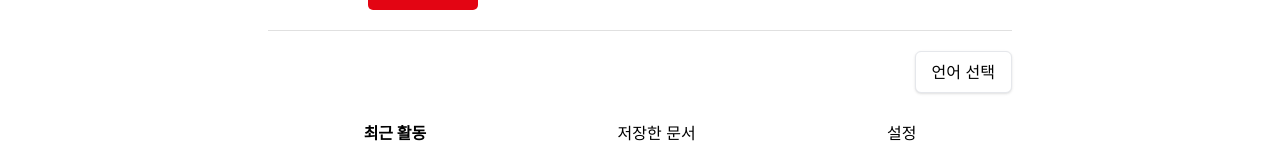
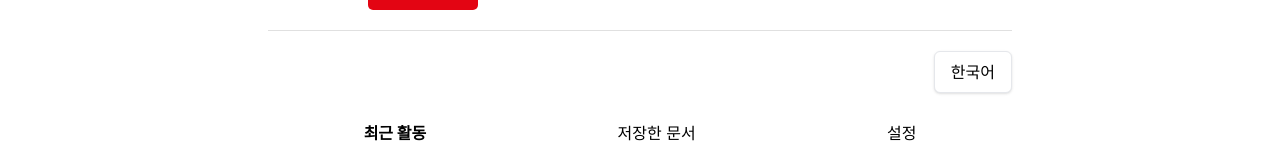
Before and after one commit to TEAM-MukTae/fe, a React (Create React App) app: page /mypage in a window 1280 px wide. Shown: the part 208-351 px from the top of the page. Built offline with nearby package versions, Linux system fonts and the light colour scheme; a web font is replaced by a local one.

Commit message:
feat: 선택된 언어 시각화

```diff
--- a/src/pages/MyPage.tsx
+++ b/src/pages/MyPage.tsx
@@ -8,10 +8,15 @@ const MyPage = () => {
     const [dropdownOpen, setDropdownOpen] = useState(false);
 
     const changeLanguage = (lang: string) => {
-        console.log(lang);
         i18n.changeLanguage(lang);
-        console.log(t("feature_cards.card1.title"));
         setDropdownOpen(false);
+    };
+
+    const languageMap: Record<string, string> = {
+        ko: "한국어",
+        en: "English",
+        zh: "中文",
+        vi: "Tiếng Việt",
     };
 
     return (
@@ -36,7 +41,7 @@ const MyPage = () => {
                     onClick={() => setDropdownOpen(!dropdownOpen)}
                     className="px-4 py-2 transition bg-white border rounded-md shadow"
                 >
-                    {t("select_language")}
+                    {languageMap[i18n.language] || t("select_language")}
                 </button>
 
                 {dropdownOpen && (
```
